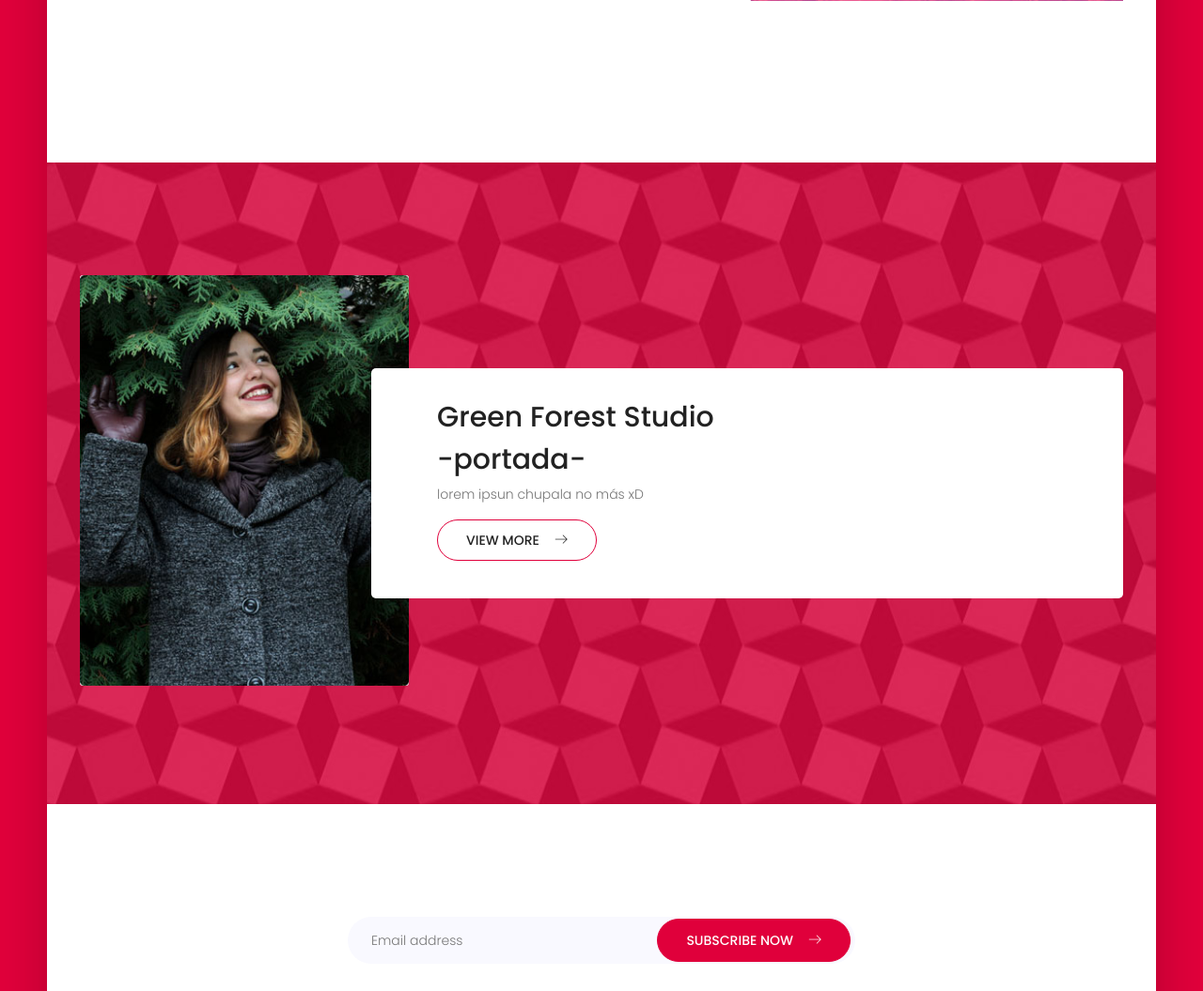
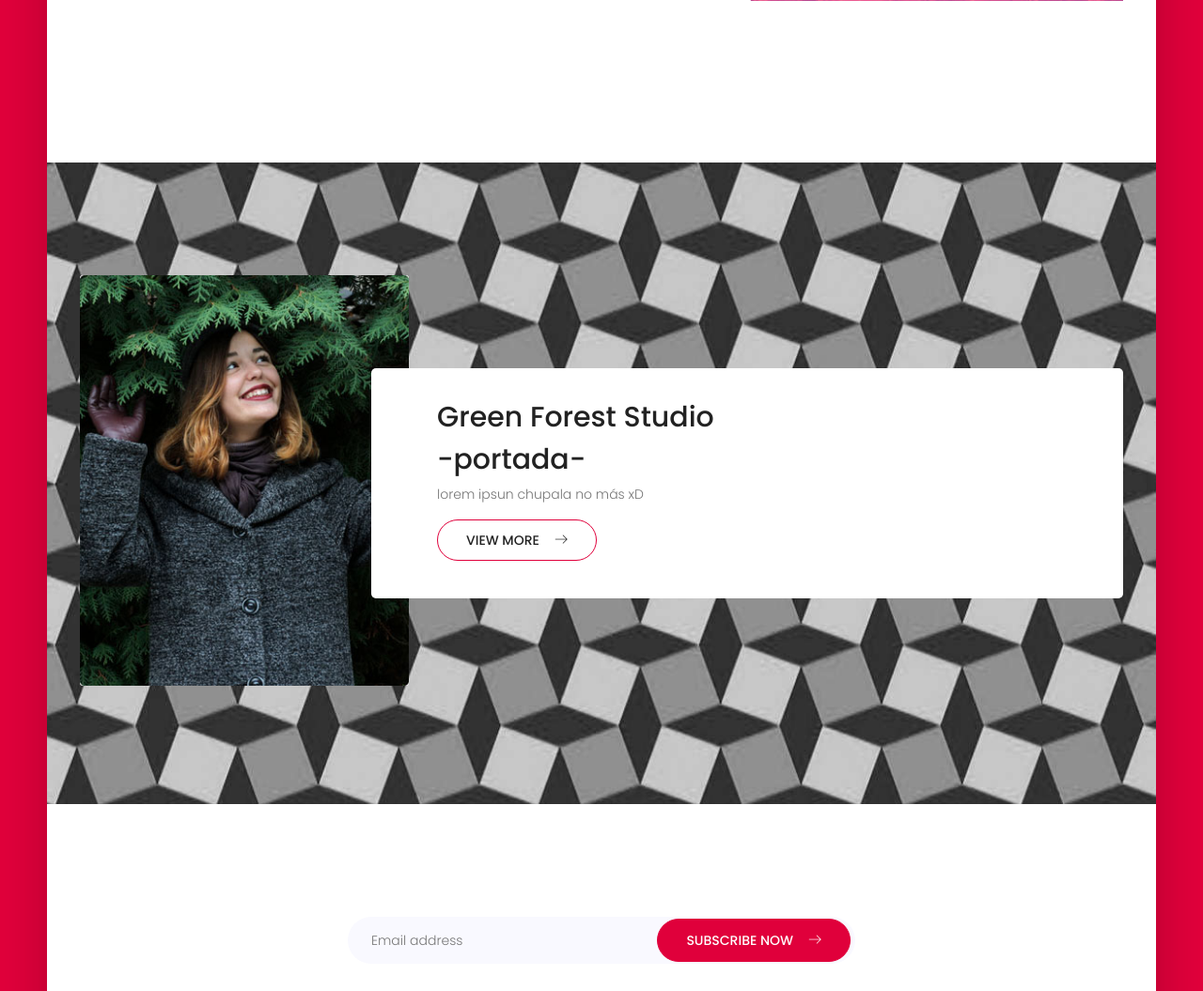
Before and after one commit to PFriz/Django-WP, a Django app: page / in a window 1280 px wide. Shown: the part 677-1732 px from the top of the page at 94% size. Run offline with Django 3.2, Linux system fonts and the light colour scheme; some libraries are stand-ins or nearby versions.

Commit message:
Revisa el div overlay, ese era el problema del hover
overlay con problemas fix y subida del archivo requirements.txt. Aplica pip freeze > requrements.txt así no bajo una por una las librerias.

```diff
--- /dev/null
+++ b/requirements.txt
@@ -0,0 +1,2 @@
+Django==2.0.2
+pytz==2018.5
--- a/webpersonal/core/templates/core/home.html
+++ b/webpersonal/core/templates/core/home.html
@@ -1,7 +1,5 @@
 {% extends 'core/plantilla_base.html' %}
-
 {% load static %}
-
 {% block titulo %}
 Inicio
 {% endblock %}
--- a/webpersonal/core/templates/core/plantilla_base.html
+++ b/webpersonal/core/templates/core/plantilla_base.html
@@ -94,7 +94,7 @@
 		<!-- End Banner Area -->
 		<!-- Start studio Area -->
 		<section class="section-gap studio-area">
-			<div class="overlay overlay-bg"></div>
+			<!--<div class="overlay overlay-bg"></div> ESTA MIERDA TE ESTABA TIRANDO EL DRAMON-->
 			<div class="container">
 				<div class="row align-items-center">
 					<div class="col-md-4 col-sm-6 text-center">
@@ -105,9 +105,9 @@
 					<div class="col-md-8 col-sm-6">
 						<div class="studio-content">
 							<h2>Green Forest Studio</h2>
-							{% block contenido %}
-                            {% endblock %}
+							{% block contenido %}{% endblock %}
 							<a href="#" class="primary-btn">View More<span class="lnr lnr-arrow-right"></span></a>
+
 						</div>
 					</div>
 				</div>
@@ -116,7 +116,7 @@
 		<!-- End studio Area -->
 		<!-- Strat Footer Area -->
 		<footer class="section-gap generic-banner">
-			<div class="overlay overlay-bg"></div>
+			<!--<div class="overlay overlay-bg"></div>-->
 			<div class="container">
 				<div class="subscription-area">
 					<div class="row justify-content-center">
--- a/webpersonal/core/templates/core/portafolio.html
+++ b/webpersonal/core/templates/core/portafolio.html
@@ -1,5 +1,4 @@
 {% extends 'core/plantilla_base.html' %}
-
 {% block titulo %}
 Portafolio
 {% endblock %}
@@ -8,5 +7,4 @@ Portafolio
 
 <h2> -Resumen de trabajos en protafolio. Fresco como una lechuga- </h2>
 
-
 {% endblock %}
```
